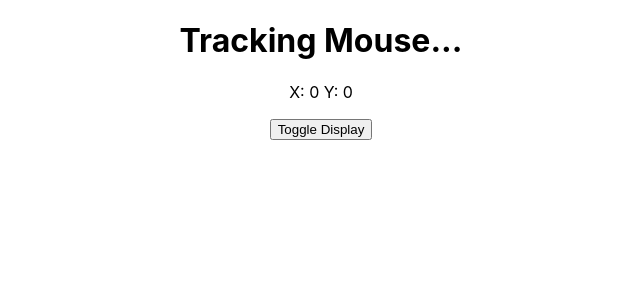
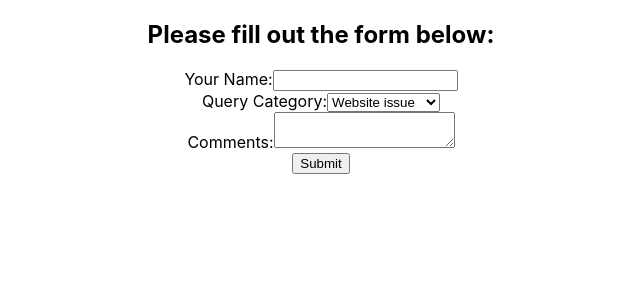
Before and after one commit to AnnieNeilson/gitpod-react, a React (Create React App) app in the folder my-app/: page / in a window 1280 px wide. Shown: the top 300 px of the page, without its empty margins (319-959 px from the left). Built offline with nearby package versions, Linux system fonts and the light colour scheme.

Commit message:
Forms with controlled and uncontrolled elements complete

```diff
--- a/my-app/src/App.js
+++ b/my-app/src/App.js
@@ -13,6 +13,9 @@
 import LifeCyclesCDM from './components/LifeCyclesCDM';
 import LifeCyclesCDU from './components/LifeCyclesCDU';
 import LifeCyclesCWU from './components/LifeCyclesCWU';
+import ControlledForm from './components/ControlledForm';
+import UncontrolledForm from './components/UncontrolledForm';
+
 
 function App() {
   return (
@@ -29,7 +32,9 @@
         {/* <RenderingLists /> */}
         {/* <LifeCyclesCDM /> */}
         {/* <LifeCyclesCDU /> */}
-        <LifeCyclesCWU />
+        {/* <LifeCyclesCWU /> */}
+        {/* <ControlledForm /> */}
+        <UncontrolledForm />
     </div>
   );
 }
--- a/my-app/src/components/ConditionalRenderingFunctional.js
+++ b/my-app/src/components/ConditionalRenderingFunctional.js
@@ -1,11 +1,11 @@
-import React from 'react'
+// import React from 'react'
 
-function ConditionalRenderingFunctional(props) {
-  return (
-    <div>
-        <h1>{props.connected ? 'Connected' : 'Not Connected'}</h1>
-    </div>
-  )
-}
+// function ConditionalRenderingFunctional(props) {
+//   return (
+//     <div>
+//         <h1>{props.connected ? 'Connected' : 'Not Connected'}</h1>
+//     </div>
+//   )
+// };
 
-export default ConditionalRenderingFunctional
+// export default ConditionalRenderingFunctional
--- /dev/null
+++ b/my-app/src/components/ControlledForm.js
@@ -0,0 +1,78 @@
+import React, { Component } from 'react'
+
+export class ControlledForm extends Component {
+    constructor(props) {
+      super(props)
+
+      this.state = {
+        name: '',
+        category: 'website',
+        comments: '',
+      }
+    }
+
+    handleComments = (event) => {
+      this.setState({
+        comments: event.target.value
+      })
+    }
+
+    handleCategoryChange = (event) => {
+      this.setState({
+        category: event.target.value
+      })
+    }
+
+    handleNameChange = (event) => {
+        this.setState({
+          name: event.target.value
+        })
+
+    }
+
+
+    handleSubmit = (event) => {
+      event.preventDefault()
+      console.log(this.state)
+    }
+
+  render() {
+    return (
+      <div>
+        <h2>Please fill out the form below:</h2>
+        <form onSubmit={this.handleSubmit}>
+          <div>
+            <label htmlFor="id-name">Your Name:</label>
+            <input
+            value={this.state.name}
+            id="id-name"
+            name="name"
+            onChange={this.handleNameChange}
+            type="text" />
+            </div>
+            <div>
+            <label htmlFor="id-category">Query Category:</label>
+            <select
+            id="id-category"
+            name="category"
+            value={this.state.category}
+            onChange={this.handleCategoryChange}>
+              <option value="website">Website issue</option>
+              <option value="order">Order issue</option>
+              <option value="general">General inquiry</option>
+
+            </select>
+            </div>
+            <div>
+            <label htmlFor="id-comments">Comments:</label>
+            <textarea id="id-comments" name="comments" value={this.state.comments} onChange={this.handleComments}/>
+            </div>
+            <input type="submit" value="Submit" />
+        </form>
+
+      </div>
+    )
+  }
+}
+
+export default ControlledForm
--- /dev/null
+++ b/my-app/src/components/UncontrolledForm.js
@@ -0,0 +1,56 @@
+import React, { Component } from 'react'
+
+export class UncontrolledForm extends Component {
+    constructor(props) {
+      super(props)
+      this.inputName = React.createRef();
+      this.inputCategory = React.createRef();
+      this.inputComment = React.createRef();
+    }
+
+    handleSubmit = (event) => {
+      event.preventDefault()
+      console.log(this.inputName.current.value)
+      console.log(this.inputCategory.current.value)
+      console.log(this.inputComment.current.value)
+
+    }
+
+  render() {
+    return (
+      <div>
+        <h2>Please fill out the form below:</h2>
+        <form onSubmit={this.handleSubmit}>
+          <div>
+            <label htmlFor="id-name">Your Name:</label>
+            <input
+            id="id-name"
+            name="name"
+            type="text"
+            ref={this.inputName} />
+            </div>
+            <div>
+            <label htmlFor="id-category">Query Category:</label>
+            <select
+            id="id-category"
+            name="category"
+            ref={this.inputCategory} >
+              <option value="website">Website issue</option>
+              <option value="order">Order issue</option>
+              <option value="general">General inquiry</option>
+
+            </select>
+            </div>
+            <div>
+            <label htmlFor="id-comments">Comments:</label>
+            <textarea id="id-comments" name="comments" ref={this.inputComment} />
+            </div>
+            <input type="submit" value="Submit" />
+        </form>
+
+      </div>
+    )
+  }
+}
+
+export default UncontrolledForm
```
